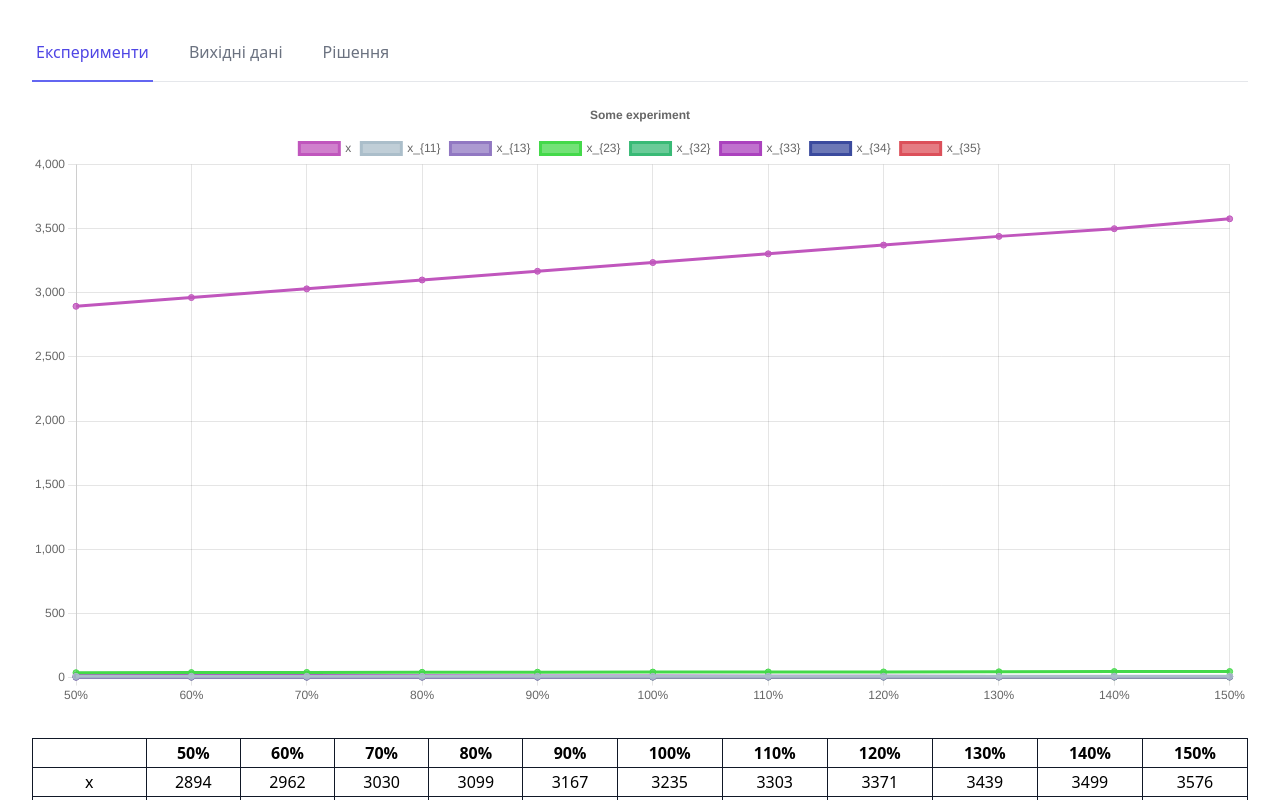
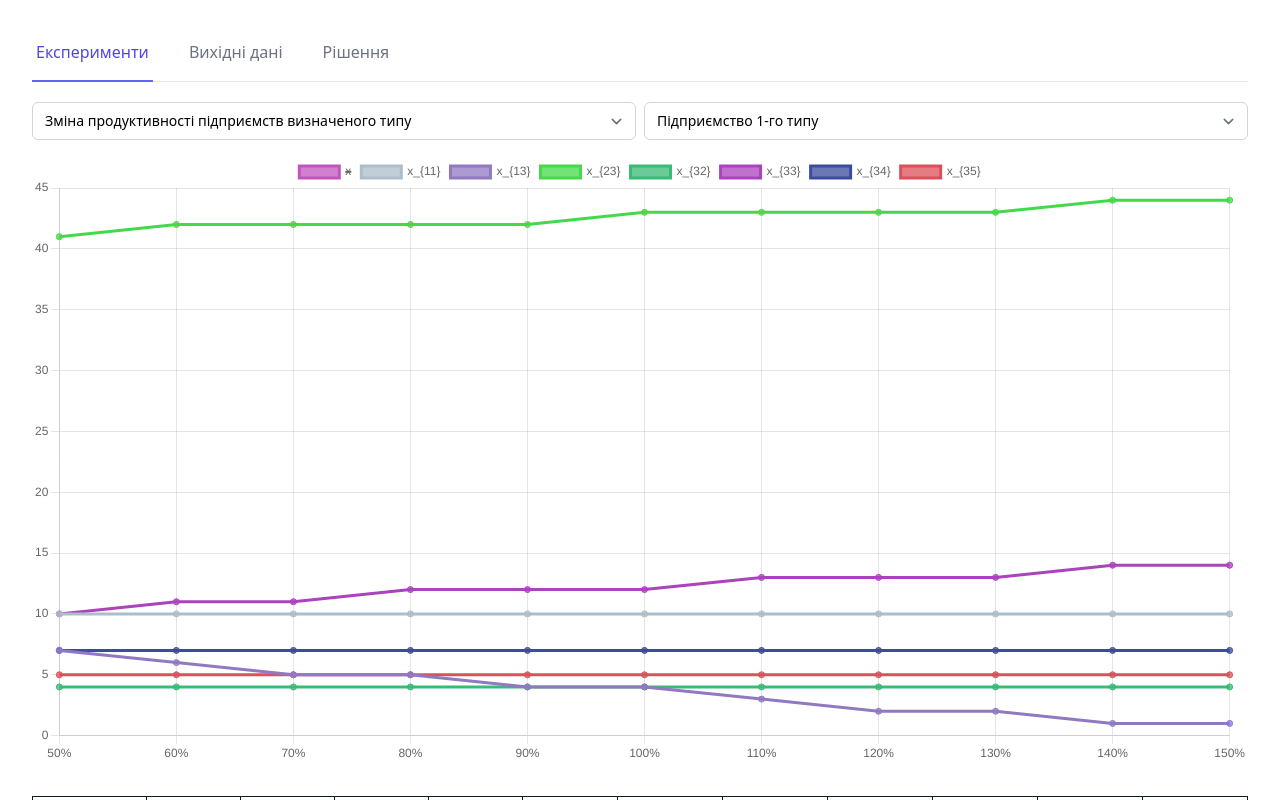
Before and after one commit to vb-oiko/course-paper-4, a React (Create React App) app: page / in a window 1280 px wide. Shown: the top 800 px of the page. Built offline with nearby package versions, Linux system fonts and the light colour scheme.

Commit message:
add experiment select

```diff
--- a/src/components/experiment/ExperimentChart.tsx
+++ b/src/components/experiment/ExperimentChart.tsx
@@ -48,5 +48,15 @@ export const ExperimentChart: React.FC<ExperimentChartProps> = ({ experimentData
       datasets: datasets.map((dataset) => ({ ...dataset, ...getRandomColorProps() })),
     };
   }, [experimentData]);
-  return <Line options={options} data={chartData} className={className} />;
+
+  const chartRef = React.useRef<any>(null);
+
+  React.useEffect(() => {
+    if (chartRef.current) {
+      chartRef.current.getDatasetMeta(0).hidden = true;
+      chartRef.current.update();
+    }
+  }, []);
+
+  return <Line options={options} data={chartData} className={className} ref={chartRef} />;
 };
--- /dev/null
+++ b/src/components/experiment/ExperimentSelect.tsx
@@ -0,0 +1,51 @@
+import React from "react";
+import { ExperimentParams } from "../../core/experiment";
+import { getFactoryProductivityTransformProblem } from "../../core/experiment/problemTransformers";
+import { SelectInput } from "../UI/SelectInput";
+import { useExperimentOptions } from "./useExperimentOptions";
+
+export interface ExperimentSelectProps {
+  onChange: (experimentParams: ExperimentParams) => void;
+  className?: string;
+}
+
+const initialParams = {
+  start: 0.5,
+  end: 1.5,
+  step: 0.1,
+  transformProblem: getFactoryProductivityTransformProblem(0),
+  paramToLabelMapper: (value: number) => `${Math.round(value * 100)}%`,
+};
+
+export const ExperimentSelect: React.FC<ExperimentSelectProps> = ({ className, onChange }) => {
+  const { experimentOptions } = useExperimentOptions();
+
+  React.useEffect(() => {
+    onChange(initialParams);
+  });
+
+  const [experimentIndex, setExperimentIndex] = React.useState(0);
+  const [paramIndex, setParamIndex] = React.useState(0);
+
+  const handleExperimentIndexChange = React.useCallback((newValue: number) => {
+    setExperimentIndex(newValue);
+    setParamIndex(0);
+  }, []);
+
+  const handleParamIndexChange = React.useCallback((newValue: number) => {
+    setParamIndex(newValue);
+  }, []);
+
+  return (
+    <div className={`grid grid-cols-2 gap-2 ${className}`}>
+      <SelectInput value={experimentIndex} onChange={handleExperimentIndexChange} options={experimentOptions} />
+      {experimentOptions[experimentIndex].paramOptions && (
+        <SelectInput
+          value={paramIndex}
+          onChange={handleParamIndexChange}
+          options={experimentOptions[experimentIndex].paramOptions!}
+        />
+      )}
+    </div>
+  );
+};
--- /dev/null
+++ b/src/components/experiment/useExperimentOptions.tsx
@@ -0,0 +1,37 @@
+import { SelectOption } from "../UI/SelectInput";
+
+export interface ExperimentOptions extends SelectOption {
+  paramOptions?: ExperimentParamOptions[];
+}
+
+export interface ExperimentParamOptions extends SelectOption {}
+
+const factoryTypeOptions: ExperimentParamOptions[] = [
+  { value: 0, label: "Підприємство 1-го типу" },
+  { value: 1, label: "Підприємство 2-го типу" },
+  { value: 2, label: "Підприємство 3-го типу" },
+  { value: 3, label: "Підприємство 4-го типу" },
+  { value: 4, label: "Підприємство 5-го типу" },
+];
+
+const productTypeOptions: ExperimentParamOptions[] = [
+  { value: 0, label: "Виріб 1-го типу" },
+  { value: 1, label: "Виріб 2-го типу" },
+  { value: 2, label: "Виріб 3-го типу" },
+];
+
+const experimentOptions: ExperimentOptions[] = [
+  { value: 0, label: "Зміна продуктивності підприємств визначеного типу", paramOptions: factoryTypeOptions },
+  {
+    value: 1,
+    label: "Зміна продуктивності при виробництві продукту зазначеного типу",
+    paramOptions: productTypeOptions,
+  },
+  { value: 2, label: "Зміна кількості продукту визначеного типу у комплекті", paramOptions: productTypeOptions },
+  { value: 3, label: "Зміна кількості підприємств визначеного типу", paramOptions: factoryTypeOptions },
+  { value: 4, label: "Зміна ступеню недомінованості" },
+];
+
+export const useExperimentOptions = () => {
+  return { factoryTypeOptions, productTypeOptions, experimentOptions };
+};
--- a/src/components/tabs/ExperimentTab.tsx
+++ b/src/components/tabs/ExperimentTab.tsx
@@ -1,7 +1,6 @@
 import React from "react";
 import { useSelector } from "react-redux";
 import { ExperimentParams, getExperimentSolutions } from "../../core/experiment";
-import { getFactoryProductivityTransformProblem } from "../../core/experiment/problemTransformers";
 import { selectProblem } from "../../rdx/selectors";
 import { ExperimentChart } from "../experiment/ExperimentChart";
 import { ExperimentSelect } from "../experiment/ExperimentSelect";
@@ -9,25 +8,21 @@ import { ExperimentTable } from "../experiment/ExperimentTable";
 
 export const ExperimentTab: React.FC = () => {
   const problem = useSelector(selectProblem);
-  const [experimentParams, setExperimentParams] = React.useState<ExperimentParams>({
-    start: 0.5,
-    end: 1.5,
-    step: 0.1,
-    transformProblem: getFactoryProductivityTransformProblem(4),
-    paramToLabelMapper: (value: number) => `${Math.round(value * 100)}%`,
-    showX: true,
-  });
+  const [experimentParams, setExperimentParams] = React.useState<ExperimentParams>();
 
-  const experimentData = React.useMemo(
-    () => getExperimentSolutions(problem, experimentParams),
-    [experimentParams, problem]
-  );
+  const experimentData = React.useMemo(() => {
+    return experimentParams && getExperimentSolutions(problem, experimentParams);
+  }, [experimentParams, problem]);
 
   return (
     <div className="mb-4">
-      <ExperimentChart experimentData={experimentData} title="Some experiment" />
-      <ExperimentTable experimentData={experimentData} className="mt-8 w-full" />
-      <ExperimentSelect />
+      <ExperimentSelect onChange={setExperimentParams} />
+      {experimentData && (
+        <div className="mt-4">
+          <ExperimentChart experimentData={experimentData} />
+          <ExperimentTable experimentData={experimentData} className="mt-8 w-full" />
+        </div>
+      )}
     </div>
   );
 };
--- a/src/core/experiment/index.ts
+++ b/src/core/experiment/index.ts
@@ -19,7 +19,6 @@ export interface ExperimentParams {
   step: number;
   transformProblem: TransformProblem;
   paramToLabelMapper?: (value: number) => string;
-  showX?: boolean;
 }
 
 export interface ExperimentData {
@@ -33,14 +32,7 @@ export interface ExperimentDataset {
 }
 
 export const getExperimentSolutions = (sourceProblem: Problem, params: ExperimentParams): ExperimentData => {
-  const {
-    start,
-    end,
-    step,
-    transformProblem,
-    paramToLabelMapper = (value: number) => `${value}`,
-    showX = false,
-  } = params;
+  const { start, end, step, transformProblem, paramToLabelMapper = (value: number) => `${value}` } = params;
 
   const valuesCount = Math.floor((end - start) / step);
   if (valuesCount < 0) {
@@ -62,7 +54,6 @@ export const getExperimentSolutions = (sourceProblem: Problem, params: Experimen
       label,
       data: solutions.map((solution) => (solution[label] ? solution[label] : 0)),
     }))
-    .filter((diagramSet) => diagramSet.label !== "x" || showX)
     .sort((datasetA, datasetB) => (datasetA.label < datasetB.label ? -1 : 1));
 
   return { labels: paramValues.map(paramToLabelMapper), datasets };
```
